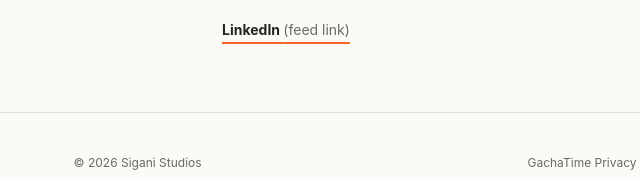
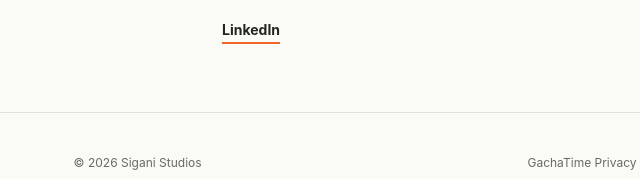
Before and after one commit to sigani/sigani-studios-website, a website: page public/index.html in a window 1280 px wide. Shown: the part 2754-2933 px from the top of the page, 458-1098 px from the left. Drawn offline with Linux system fonts and the light colour scheme.

Commit message:
Link contact section to Jaren's LinkedIn profile

```diff
--- a/public/index.html
+++ b/public/index.html
@@ -44,7 +44,7 @@
     <section class="about-section" id="about" aria-labelledby="about-heading"><div class="wrap about-grid"><div><p class="eyebrow">BEHIND THE PROJECTS</p><h2 id="about-heading">Hello, I’m Jaren,<br>the builder behind Sigani Studios.</h2></div><div><p>I build simple software and games—from playful tools like GachaTime to practical projects like the Quote Order system.</p><p>This is where I share what I’m making, with a focus on keeping everyday experiences useful, straightforward, and fun.</p></div></div></section>
     <section class="contact-section wrap" id="contact" aria-labelledby="contact-heading">
       <div><p class="eyebrow">CONTACT ME</p><h2 id="contact-heading">Have something<br>in mind?</h2></div>
-      <div class="contact-details"><p>Job opportunities, projects you’d like built, commissions, questions, or just an idea worth talking about—I’d love to hear from you.</p><a class="contact-email" href="mailto:jaren@siganistudios.com">jaren@siganistudios.com</a><a class="text-link" href="https://www.linkedin.com/feed/" target="_blank" rel="noopener noreferrer">LinkedIn <span class="muted">(feed link)</span></a></div>
+      <div class="contact-details"><p>Job opportunities, projects you’d like built, commissions, questions, or just an idea worth talking about—I’d love to hear from you.</p><a class="contact-email" href="mailto:jaren@siganistudios.com">jaren@siganistudios.com</a><a class="text-link" href="https://www.linkedin.com/in/jaren-agujo/" target="_blank" rel="noopener noreferrer">LinkedIn</a></div>
     </section>
   </main>
   <footer class="site-footer wrap"><a class="brand" href="/"><span class="brand-mark" aria-hidden="true">s.</span><span>sigani<span class="brand-light">studios</span></span></a><p>© <span id="year">2026</span> Sigani Studios</p><nav aria-label="Legal navigation"><a href="/gachatime/privacy">GachaTime Privacy</a><a href="/gachatime/terms">GachaTime Terms</a></nav></footer>
```
Also changed, not shown: README.md.
